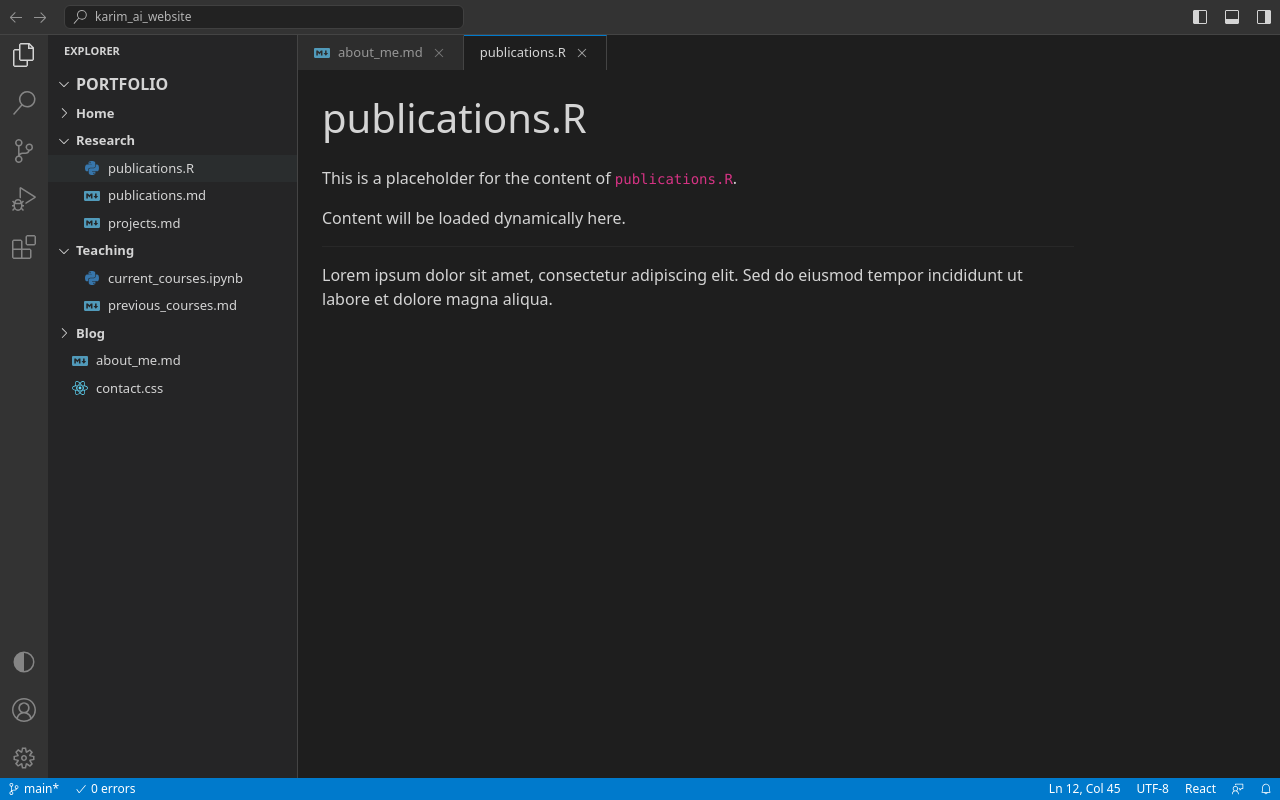
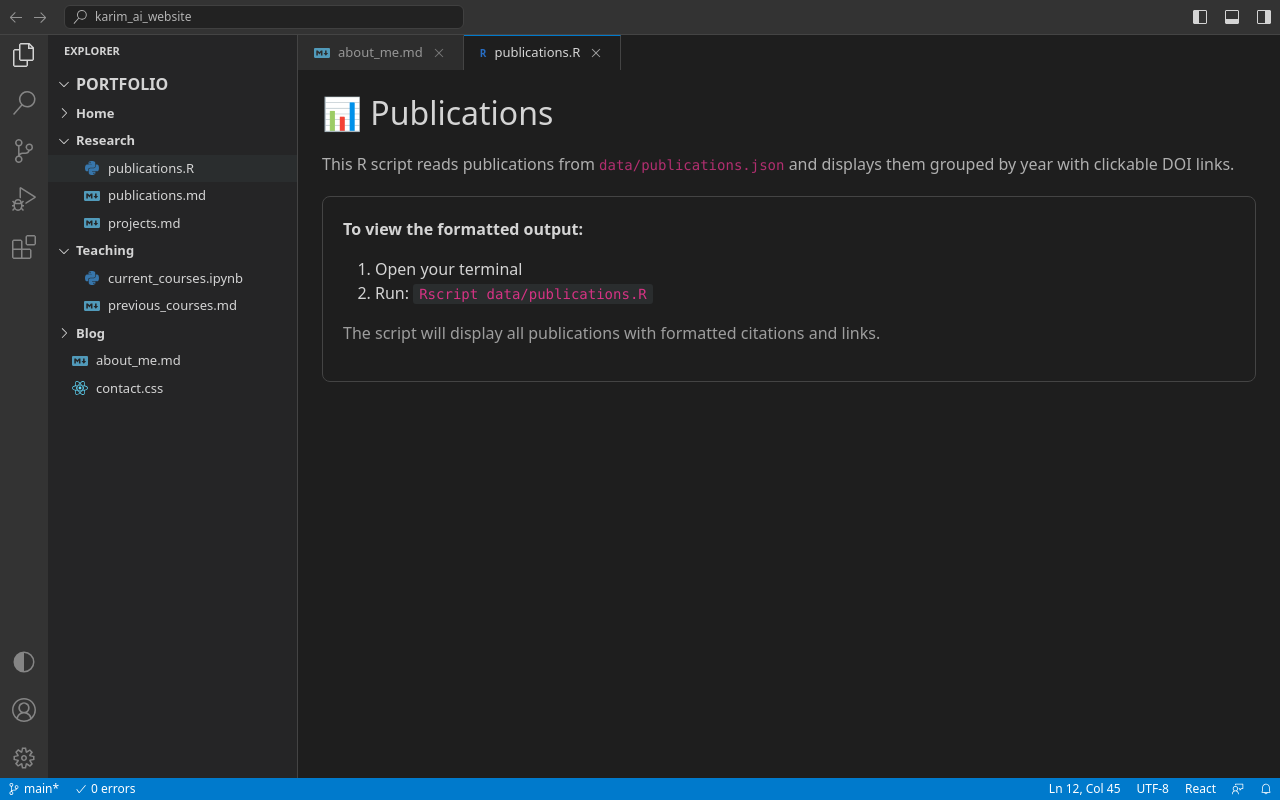
Before and after one commit to kanayai/karim_ai_website, a React (Vite) app: page / in a window 1280 px wide. Both pictures are taken after a click on the element "publications.R". Built offline with nearby package versions, Linux system fonts and the light colour scheme.

Commit message:
Add R file support to Editor

```diff
--- a/src/components/Editor.jsx
+++ b/src/components/Editor.jsx
@@ -11,6 +11,7 @@ const Editor = ({ activeFile, openFiles, setActiveFile, onCloseFile }) => {
         if (filename.endsWith('.js')) return <FaJs color="#f7df1e" />;
         if (filename.endsWith('.css')) return <FaReact color="#61dafb" />;
         if (filename.endsWith('.html')) return <span style={{ color: '#e34c26', fontWeight: 'bold', fontSize: '10px' }}>HTML</span>;
+        if (filename.endsWith('.R')) return <span style={{ color: '#276dc3', fontWeight: 'bold', fontSize: '10px' }}>R</span>;
         return null;
     };
 
@@ -43,6 +44,33 @@ const Editor = ({ activeFile, openFiles, setActiveFile, onCloseFile }) => {
                     style={{ width: '100%', height: '100%', border: 'none', backgroundColor: '#ffffff' }}
                     title="Blog Post"
                 />
+            );
+        }
+
+        if (activeFile.endsWith('.R')) {
+            // Display R code with syntax highlighting
+            return (
+                <div className="p-4" style={{ color: 'var(--vscode-text)', maxWidth: '1200px', overflowY: 'auto', height: '100%' }}>
+                    <h2 style={{ marginBottom: '20px' }}>📊 Publications</h2>
+                    <p style={{ marginBottom: '20px', opacity: 0.8 }}>
+                        This R script reads publications from <code>data/publications.json</code> and displays them grouped by year with clickable DOI links.
+                    </p>
+                    <div style={{
+                        backgroundColor: 'var(--vscode-bg)',
+                        padding: '20px',
+                        borderRadius: '8px',
+                        border: '1px solid var(--vscode-border)'
+                    }}>
+                        <p><strong>To view the formatted output:</strong></p>
+                        <ol>
+                            <li>Open your terminal</li>
+                            <li>Run: <code style={{ backgroundColor: 'var(--vscode-hover-bg)', padding: '2px 6px', borderRadius: '3px' }}>Rscript data/publications.R</code></li>
+                        </ol>
+                        <p style={{ marginTop: '15px', opacity: 0.7 }}>
+                            The script will display all {/* count publications */} publications with formatted citations and links.
+                        </p>
+                    </div>
+                </div>
             );
         }
 
```
